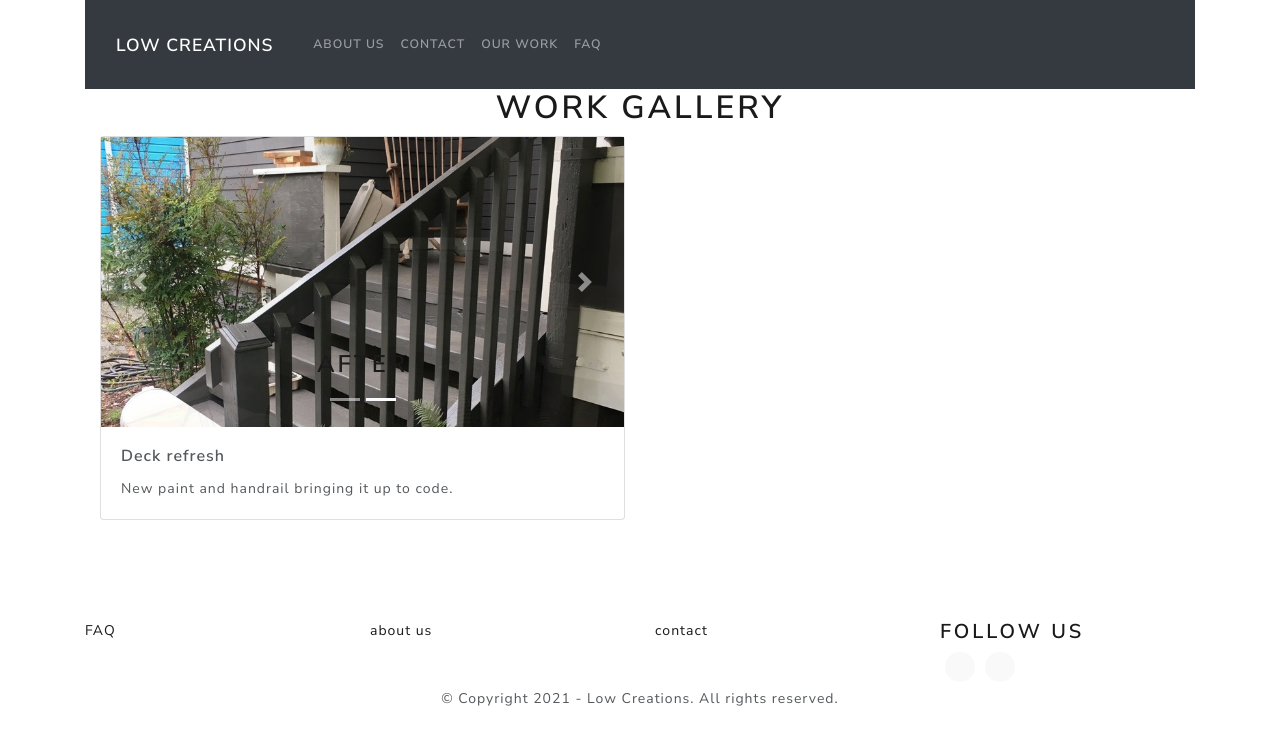
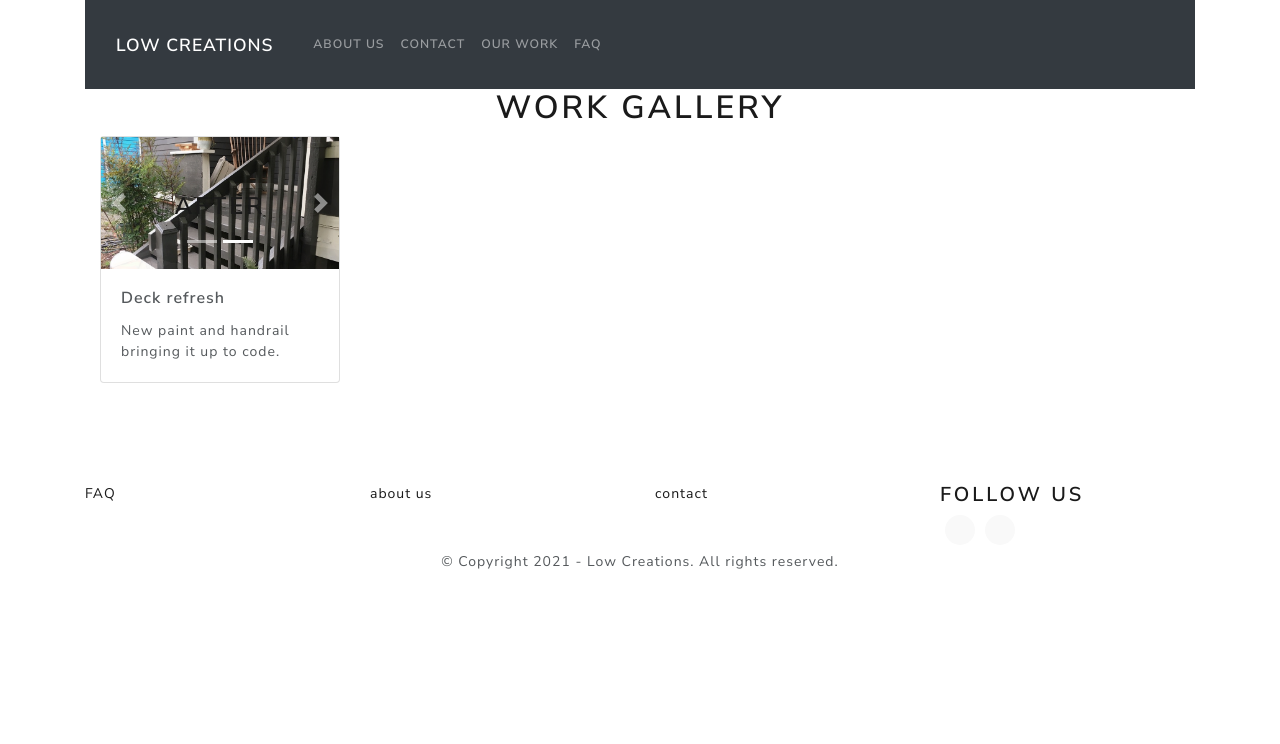
Before and after one commit to PeteLow-13/LowCreations, a React (Create React App) app: page /work in a window 1280 px wide. Shown: the top 744 px of the page. Built offline with nearby package versions, Linux system fonts and the light colour scheme.

Commit message:
switched to coleCarousel

```diff
--- a/src/Screens/WorkGalleryScreen.js
+++ b/src/Screens/WorkGalleryScreen.js
@@ -1,5 +1,8 @@
 import React from 'react';
-import BeforeAfterCarousel from '../Components/BeforeAfterCarousel';
+
+
+import ColeCarousel from '../Components/ColeCarousel';
+import { Row, Col } from 'react-bootstrap';
 
 
 
@@ -7,8 +10,12 @@ const WorkGalleryScreen = () => {
   return (
     <>
       <h1>Work Gallery</h1>
-      <BeforeAfterCarousel />
+      <Row>
+        <Col sm={12} md={12} lg={6} xl={6}>
 
+      <ColeCarousel />
+      </Col>
+      </Row>
     </>
   );
 };
```
Also changed, not shown: 1 other file (tests, documents, lock files or other folders).
